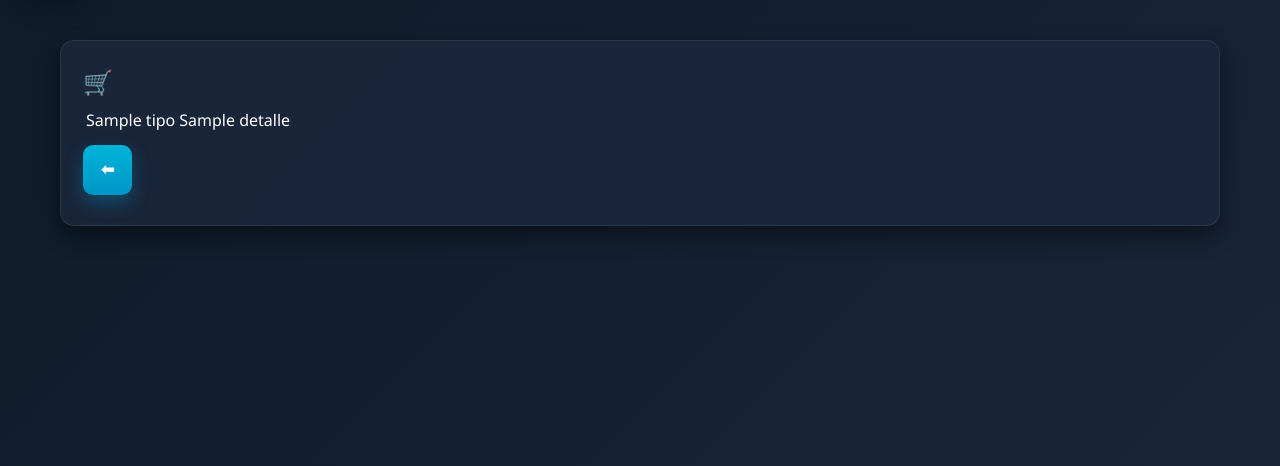
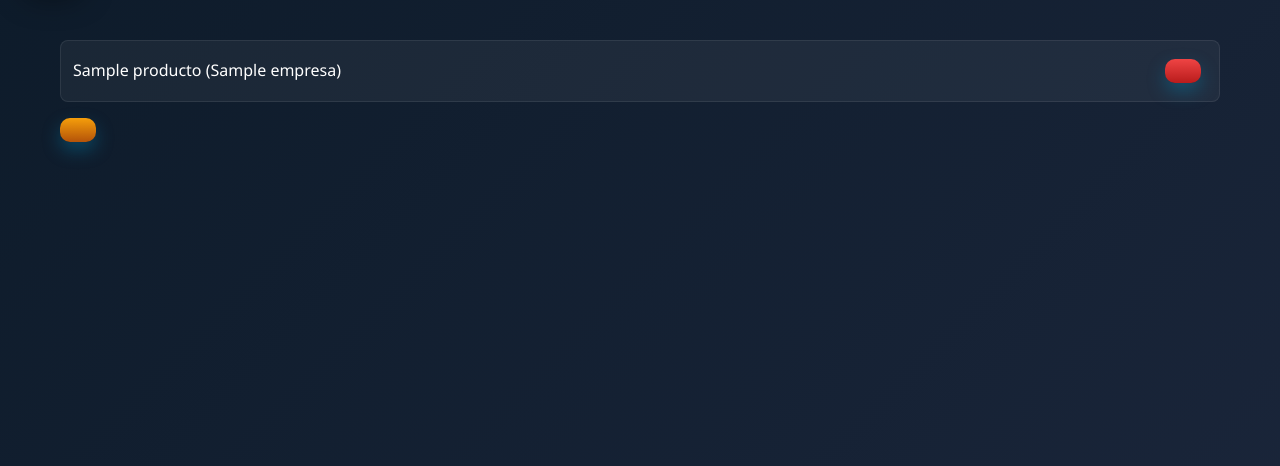
Before and after one commit to crhistopher09ponce04-art/Window-Shopping, a Flask app: template templates/carrito.html in a window 1280 px wide. Shown: the part 87-553 px from the top of the page. Run offline with Flask 3, Linux system fonts and the light colour scheme; the template is opened without the code that fills it: most values are stand-ins (such as "Sample title", 1, 10 or a date in 2020).

Commit message:
Update carrito.html

```diff
--- a/templates/carrito.html
+++ b/templates/carrito.html
@@ -1,24 +1,27 @@
 {% extends "base.html" %}
 {% block content %}
-<div class="card">
-  <h2>🛒 {{ t("Carrito", "Cart", "購物車") }}</h2>
-  {% if carrito %}
-  <table>
-    <tr>
-      <th>{{ t("Tipo", "Type", "類型") }}</th>
-      <th>{{ t("Detalle", "Detail", "詳細資料") }}</th>
-    </tr>
-    {% for item in carrito %}
-    <tr>
-      <td>{{ item.tipo }}</td>
-      <td>{{ item.detalle }}</td>
-    </tr>
-    {% endfor %}
-  </table>
+  <h2>{{ t("Carrito de Negociación", "Negotiation Cart") }}</h2>
+  {% if cart %}
+    <ul class="list-group">
+      {% for i in cart %}
+        <li class="list-group-item">
+          {% if i.tipo == "servicio" %}
+            {{ i.servicio }} ({{ i.empresa }})
+          {% else %}
+            {{ i.producto }} ({{ i.empresa }})
+          {% endif %}
+          <form method="POST" style="display:inline">
+            <button type="submit" name="action" value="remove:{{ loop.index0 }}" class="btn btn-danger">
+              {{ t("Eliminar", "Remove") }}
+            </button>
+          </form>
+        </li>
+      {% endfor %}
+    </ul>
+    <form method="POST">
+      <button type="submit" name="action" value="clear" class="btn btn-warning">{{ t("Vaciar Carrito","Clear Cart") }}</button>
+    </form>
   {% else %}
-  <p>{{ t("Tu carrito está vacío.", "Your cart is empty.", "你的購物車是空的。") }}</p>
+    <p>{{ t("Carrito vacío", "Cart empty") }}</p>
   {% endif %}
-
-  <a class="btn" href="{{ url_for('dashboard') }}">⬅ {{ t("Volver al Panel", "Back to Dashboard", "返回面板") }}</a>
-</div>
 {% endblock %}
```
